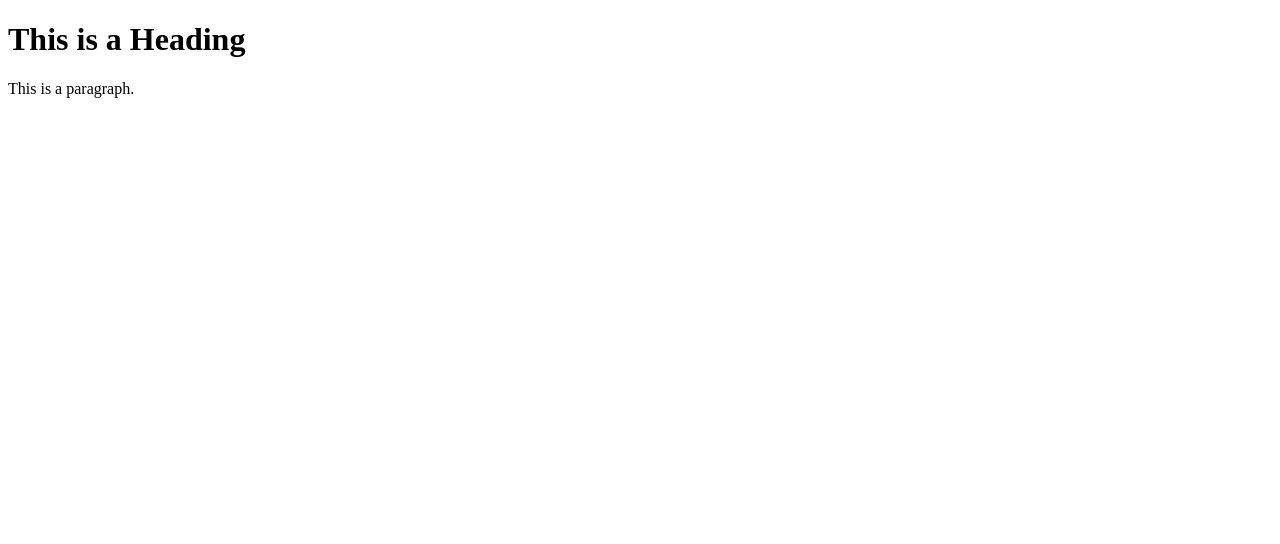
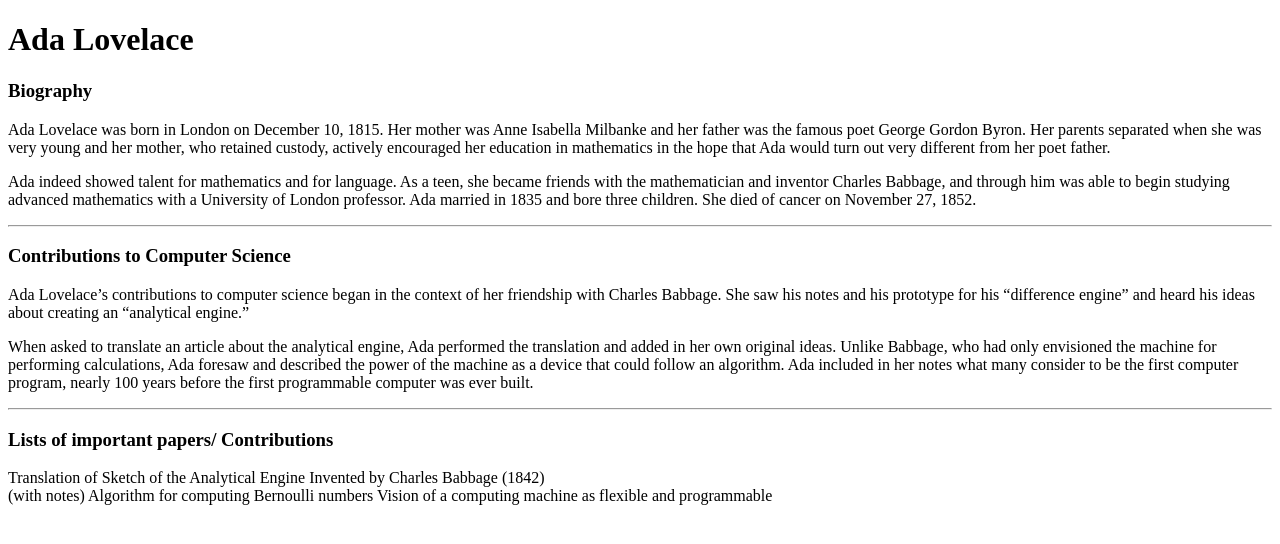
Before and after one commit to michelle-tao-lao/Ada-example-website, a plain HTML site: page index.html in a window 1280 px wide. Drawn offline with Linux system fonts and the light colour scheme.

Commit message:
Update index.html

```diff
--- a/index.html
+++ b/index.html
@@ -4,7 +4,16 @@
 <title>Page Title</title>
 </head>
 <body>
-  <h1>This is a Heading</h1>
-  <p>This is a paragraph.</p>
+<h1 class="center font h1">Ada Lovelace</h1>
+<h3 class="font h3">Biography</h3>
+<p>Ada Lovelace was born in London on December 10, 1815. Her mother was Anne Isabella Milbanke and her father was the famous poet George Gordon Byron.  Her parents separated when she was very young and her mother, who retained custody, actively encouraged her education in mathematics in the hope that Ada would turn out very different from her poet father.</p>
+<p class="font p">Ada indeed showed talent for mathematics and for language.  As a teen, she became friends with the mathematician and inventor Charles Babbage, and through him was able to begin studying advanced mathematics with a University of London professor. Ada married in 1835 and bore three children. She died of cancer on November 27, 1852.</p>
+<hr>
+<h3 class="font h3">Contributions to Computer Science</h3>
+<p class="font p">Ada Lovelace’s contributions to computer science began in the context of her friendship with Charles Babbage.  She saw his notes and his prototype for his “difference engine” and heard his ideas about creating an “analytical engine.”</p>
+<p class="font p">When asked to translate an article about the analytical engine, Ada performed the translation and added in her own original ideas. Unlike Babbage, who had only envisioned the machine for performing calculations, Ada foresaw and described the power of the machine as a device that could follow an algorithm.  Ada included in her notes what many consider to be the first computer program, nearly 100 years before the first programmable computer was ever built.</p>
+<hr>
+<h3 class="font h3">Lists of important papers/ Contributions</h3>
+<p class="font p">Translation of Sketch of the Analytical Engine Invented by Charles Babbage (1842)<br>(with notes) Algorithm for computing Bernoulli numbers Vision of a computing machine as flexible and programmable</p>
 </body>
 </html>
```
